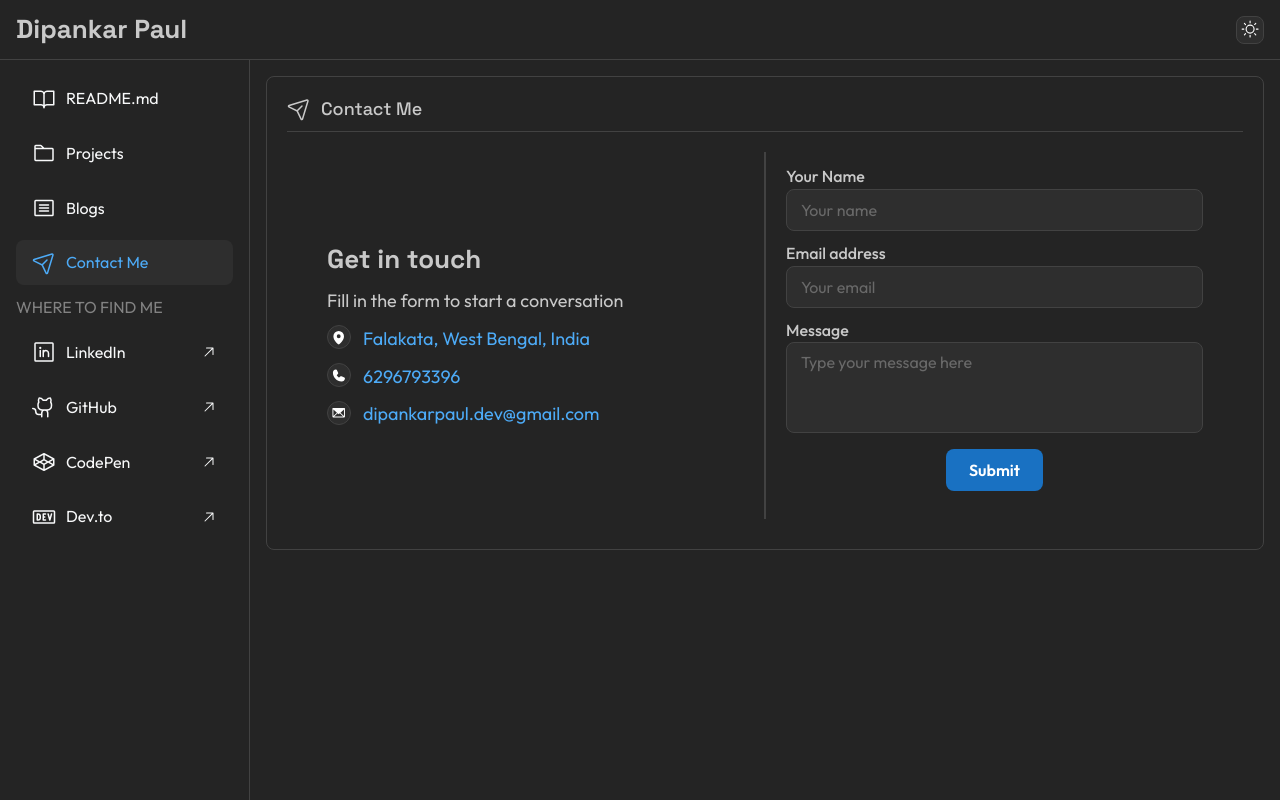
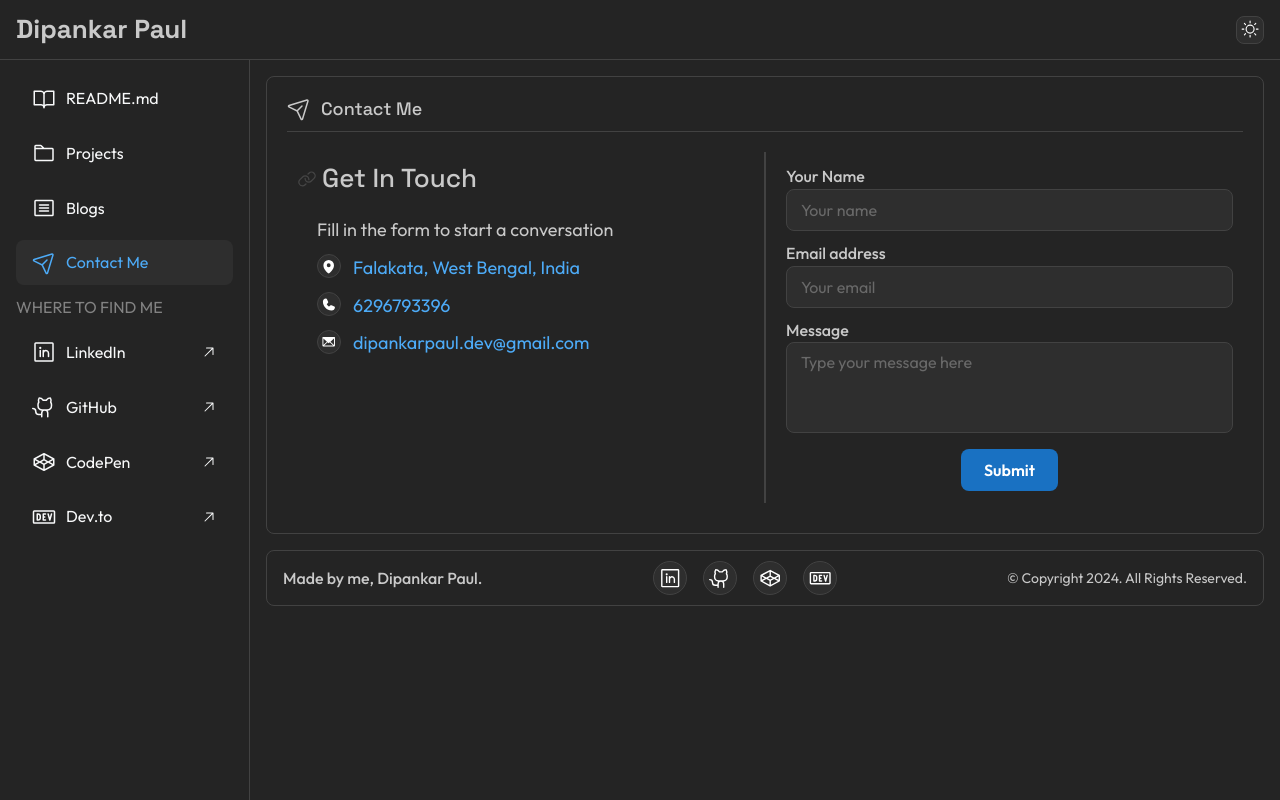
Before and after one commit to iamdipankarpaul/Dipankar-Paul-Portfolio-Website, a React (Vite) app: page /contact in a window 1280 px wide. Built offline with nearby package versions, Linux system fonts and the light colour scheme; no server answers.

Commit message:
added footer

```diff
--- a/src/components/ContactDetails.jsx
+++ b/src/components/ContactDetails.jsx
@@ -2,13 +2,13 @@ import { Box, List, Text, Title } from "@mantine/core";
 import { Envelope, MapPin, Phone } from "@phosphor-icons/react";
 
 import ContactDetailsItem from "./ContactDetailsItem";
+import SectionTitle from "./SectionTitle";
 
 const ContactDetails = ({ personalData }) => {
   return (
     <Box>
-      <Title fz={{ base: "h3", sm: "h2" }} fw={700}>
-        Get in touch
-      </Title>
+      <SectionTitle text="Get in touch" baseAs="h3" smAs="h2" />
+      <Box pl={{ base: 0, sm: "lg" }}>
         <Text my="xs" fz="lg">
           Fill in the form to start a conversation
         </Text>
@@ -30,6 +30,7 @@ const ContactDetails = ({ personalData }) => {
           />
         </List>
       </Box>
+    </Box>
   );
 };
 
--- a/src/components/ContactForm.jsx
+++ b/src/components/ContactForm.jsx
@@ -53,7 +53,7 @@ const ContactForm = () => {
           field="message"
           errors={state.errors}
         />
-        <Group my="md" justify="center">
+        <Group mt="md" justify="center">
           <Button type="submit" loading={state.submitting} size="md">
             Submit
           </Button>
--- a/src/components/SectionTitle.jsx
+++ b/src/components/SectionTitle.jsx
@@ -1,6 +1,6 @@
 import { Title, Box, Flex } from "@mantine/core";
 import { useHover, useMediaQuery } from "@mantine/hooks";
-import { Link, Hash } from "@phosphor-icons/react";
+import { Link } from "@phosphor-icons/react";
 
 const SectionTitle = ({ text, baseAs, smAs, pyAs }) => {
   const { hovered, ref } = useHover();
@@ -14,6 +14,7 @@ const SectionTitle = ({ text, baseAs, smAs, pyAs }) => {
           fw={500}
           fz={{ base: baseAs || "h2", sm: smAs || "h1" }}
           py={pyAs || "xs"}
+          tt="capitalize"
         >
           {text}
         </Title>
--- a/src/layout/AppFooter.jsx
+++ b/src/layout/AppFooter.jsx
@@ -1,10 +1,58 @@
-import { Box } from "@mantine/core";
+import {
+  Box,
+  Flex,
+  ActionIcon,
+  Group,
+  Tooltip,
+  Text,
+  Title,
+} from "@mantine/core";
+import {
+  CodepenLogo,
+  DevToLogo,
+  GithubLogo,
+  LinkedinLogo,
+} from "@phosphor-icons/react";
+
 import classes from "./AppLayout.module.css";
+import personalData from "../constants";
 
 const AppFooter = () => {
   return (
-    <footer>
-      <Box>AppFooter</Box>
+    <footer className={classes.footer}>
+      <Flex
+        direction={{ base: "column", md: "row" }}
+        ta="center"
+        justify="space-between"
+        align="center"
+        gap={20}
+      >
+        <Box>
+          <Text fw={500}>Made by me, Dipankar Paul.</Text>
+        </Box>
+        <Box>
+          <Group>
+            {personalData.socialLinks.map((item) => (
+              <Tooltip label={item.label} key={item.id}>
+                <ActionIcon
+                  variant="default"
+                  aria-label={item.label}
+                  size="lg"
+                  radius="xl"
+                >
+                  <item.leftIcon size={"70%"} />
+                </ActionIcon>
+              </Tooltip>
+            ))}
+          </Group>
+        </Box>
+        <Box>
+          <Text size="sm">
+            &copy;{" "}
+            {`Copyright ${new Date().getFullYear()}. All Rights Reserved.`}
+          </Text>
+        </Box>
+      </Flex>
     </footer>
   );
 };
--- a/src/layout/AppHeader.jsx
+++ b/src/layout/AppHeader.jsx
@@ -1,14 +1,13 @@
+import { Link } from "react-router-dom";
 import {
   ActionIcon,
   Burger,
   Group,
-  Text,
   Tooltip,
   useMantineColorScheme,
   useComputedColorScheme,
   Title,
 } from "@mantine/core";
-
 import { MoonStars, Sun } from "@phosphor-icons/react";
 
 const AppHeader = ({ opened, toggleNavbar }) => {
@@ -19,7 +18,14 @@ const AppHeader = ({ opened, toggleNavbar }) => {
 
   return (
     <Group h="100%" px="md" justify="space-between">
-      <Title fz="h2" fw="700">
+      <Title
+        fz="h2"
+        fw="700"
+        component={Link}
+        to={"/"}
+        style={{ color: "var(--mantine-color-text)" }}
+        td="none"
+      >
         Dipankar Paul
       </Title>
       <Group>
--- a/src/layout/AppLayout.jsx
+++ b/src/layout/AppLayout.jsx
@@ -5,6 +5,7 @@ import { useDisclosure } from "@mantine/hooks";
 // components
 import AppNavbar from "./AppNavbar";
 import AppHeader from "./AppHeader";
+import AppFooter from "./AppFooter";
 
 // constants
 import personalData from "../constants";
@@ -45,6 +46,7 @@ const AppLayout = () => {
       <AppShell.Main>
         {/* Outlet */}
         <Outlet />
+        <AppFooter />
       </AppShell.Main>
     </AppShell>
   );
--- a/src/layout/AppLayout.module.css
+++ b/src/layout/AppLayout.module.css
@@ -31,3 +31,18 @@
     var(--mantine-color-blue-text)
   );
 }
+
+.footer {
+  border: 1px solid;
+  border-color: light-dark(
+    var(--mantine-color-gray-3),
+    var(--mantine-color-dark-4)
+  );
+  border-radius: var(--mantine-radius-md);
+  padding: var(--mantine-spacing-xs) var(--mantine-spacing-md);
+  margin-top: var(--mantine-spacing-md);
+}
+
+.footer_icon:hover {
+
+}
--- a/src/pages/contact/ContactPage.jsx
+++ b/src/pages/contact/ContactPage.jsx
@@ -13,10 +13,7 @@ const ContactPage = () => {
     <Box className={classes.wrapper}>
       <Topbar label="Contact Me" icon={<PaperPlaneTilt size={24} />} />
       {/* page body */}
-      <Box
-        py={{ base: "sm", sm: "lg" }}
-        px={{ base: "xs", sm: "lg", md: "50px" }}
-      >
+      <Box py={{ base: "sm", sm: "lg" }} px={{ base: "xs", sm: "lg" }}>
         <Flex
           direction={{ base: "column", md: "row" }}
           gap={{ base: "sm", sm: "lg" }}
@@ -24,7 +21,7 @@ const ContactPage = () => {
         >
           {/* contact details */}
           <Box w={"100%"}>
-            <Flex h="100%" align="center">
+            <Flex h="100%">
               <ContactDetails personalData={personalData} />
             </Flex>
           </Box>
```
Lines whose indentation alone changed are shown as unchanged.
